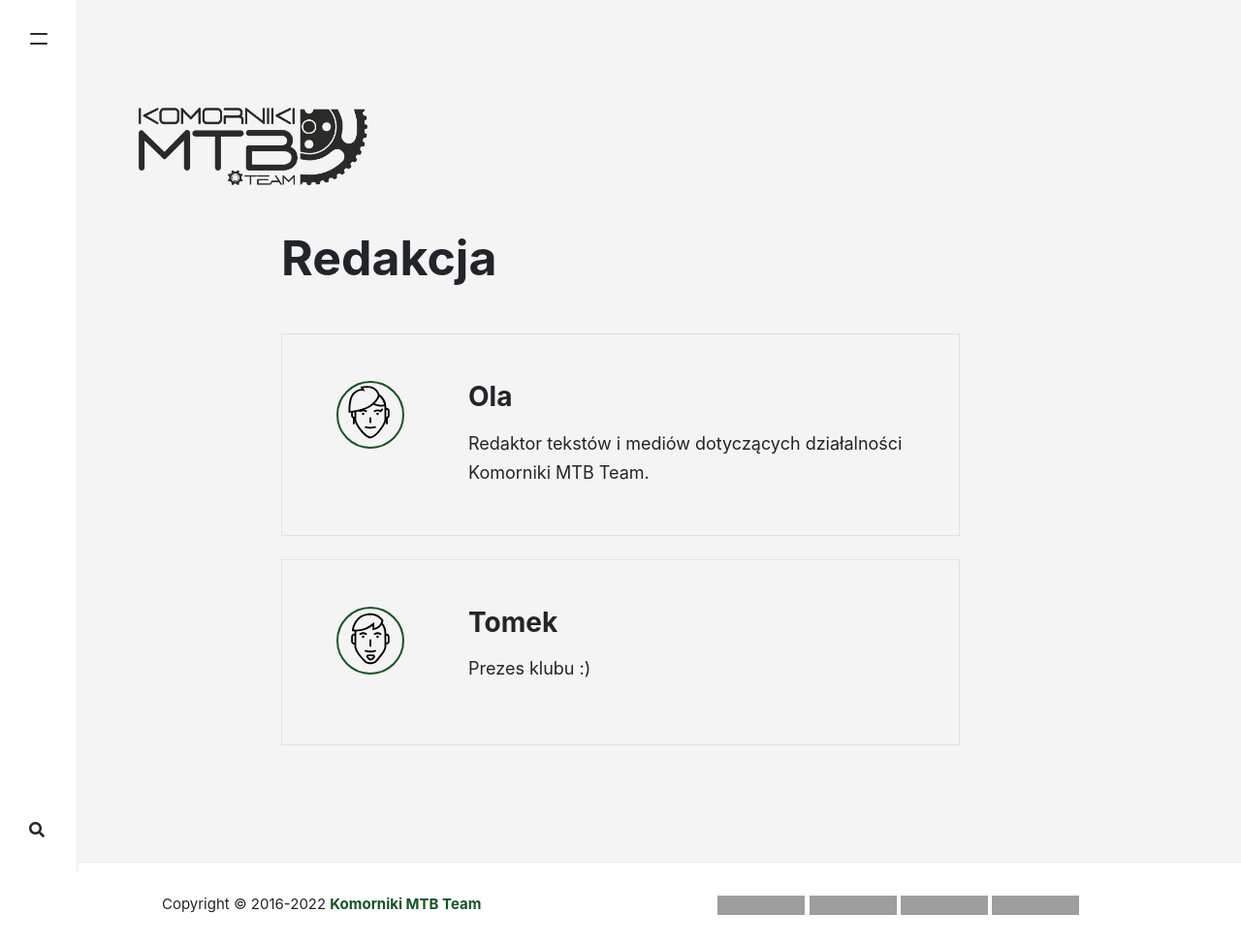
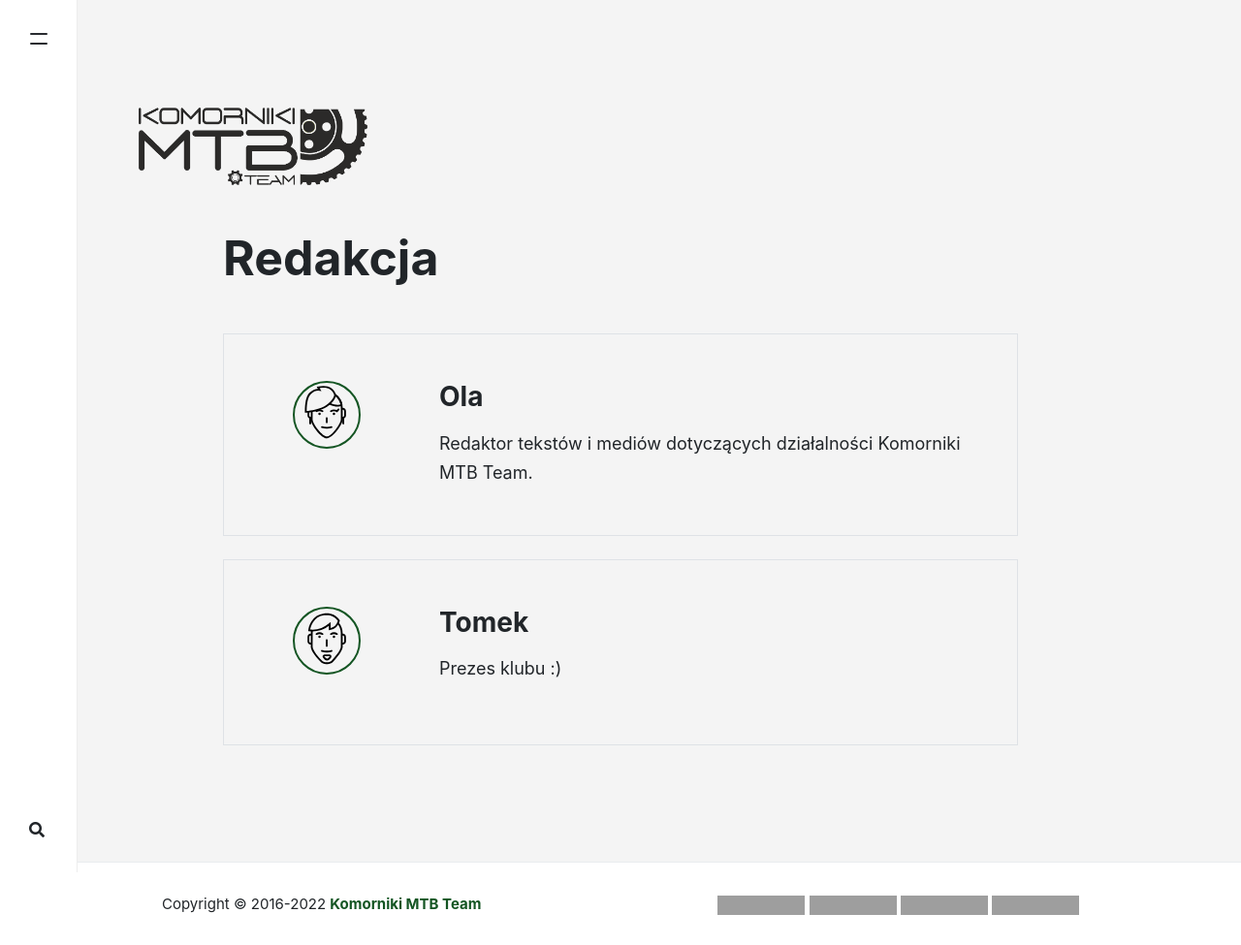
Before and after one commit to pawelek-org/komornikimtb, a Jekyll site: the page built from _pages/authors.html, in a window 1280 px wide. Shown: the whole page at 97% size. Built offline with Jekyll 4.4.1, drawn with Linux system fonts in a browser that asks for light colours; nearby versions of some CDN libraries; a script that is not in the unit is left out; comment, search, counter and statistics services are not loaded; grey boxes are pictures that could not be loaded.

```diff
--- a/assets/css/theme.scss
+++ b/assets/css/theme.scss
@@ -398,7 +398,7 @@
 
 // blog
 .article-post, .entry-header, .comments, .rating, .authorbox {
-    max-width: 740px;
+    max-width: 860px;
     padding-left: 20px;
     padding-right: 20px;
     margin-left: auto;
@@ -816,6 +816,7 @@
 }
 
 // Timeline
+// https://www.bootdey.com/snippets/view/bs4-my-experience-timeline
 
 .main-timeline {
     position: relative
```
